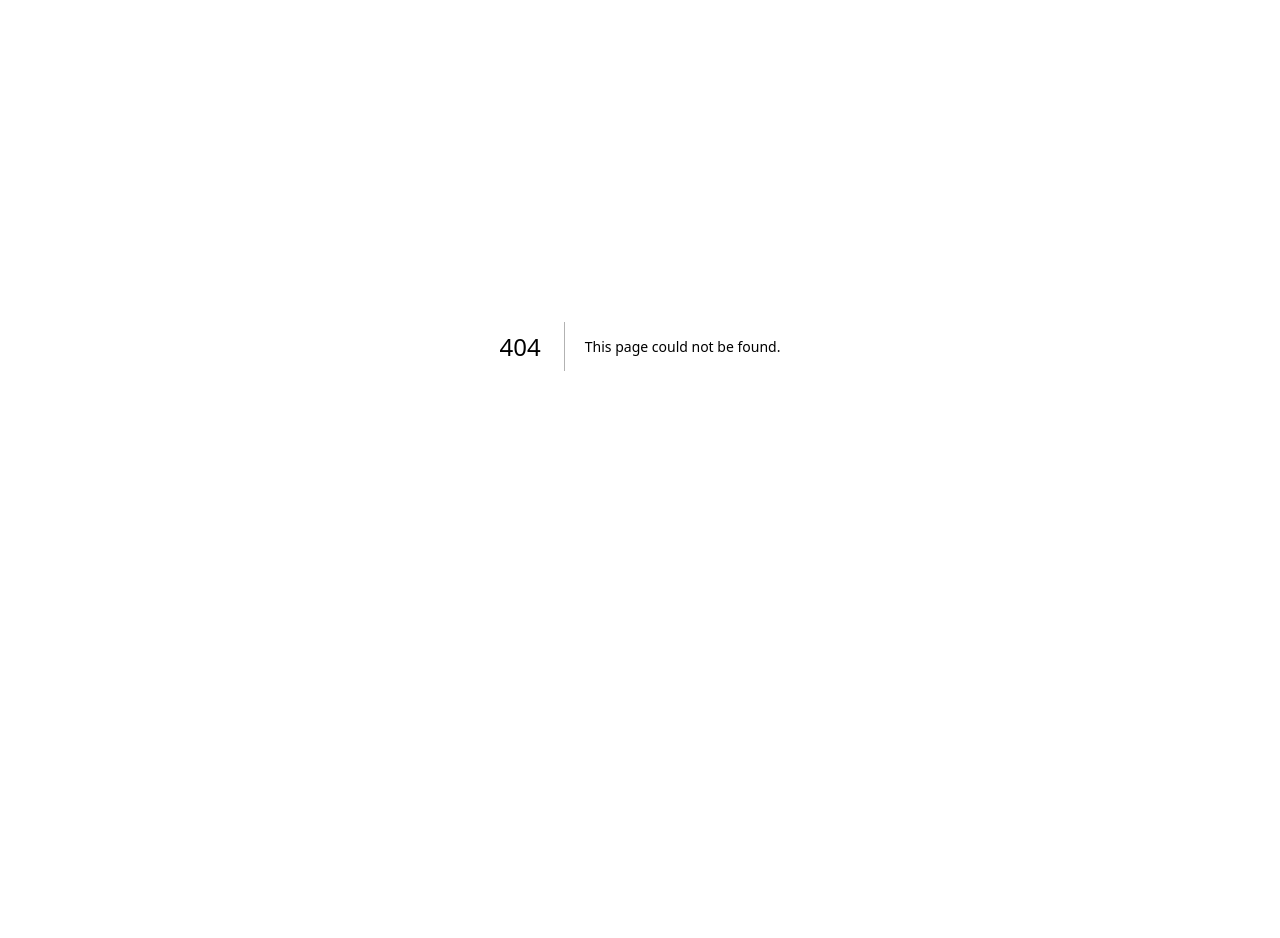
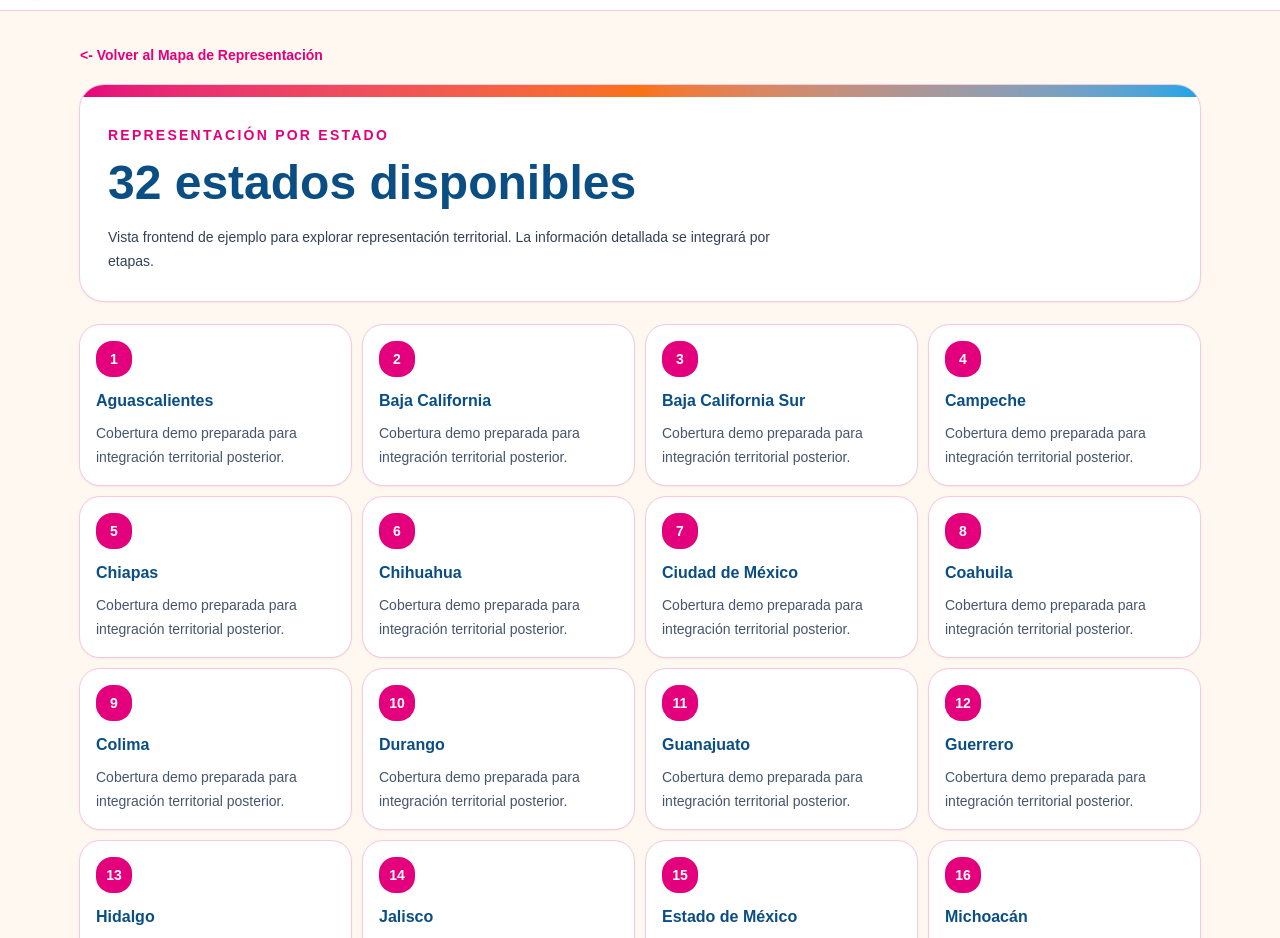
Before and after one commit to TecnocraciaParticipativaMexico/Plataforma, a Next.js app in the folder web/: page /congreso-civico/representacion/estados in a window 1280 px wide. Before the commit this address had no page. Shown: the part 54-992 px from the top of the page. Before the commit the page ends 800 px from the top, so only its background shows below. Built offline with nearby package versions, Linux system fonts and the light colour scheme.

Commit message:
Agrega vista de representación por estados

```diff
--- /dev/null
+++ b/web/app/congreso-civico/representacion/estados/page.tsx
@@ -0,0 +1,71 @@
+import Link from "next/link";
+
+const estadosMexico = [
+  "Aguascalientes",
+  "Baja California",
+  "Baja California Sur",
+  "Campeche",
+  "Chiapas",
+  "Chihuahua",
+  "Ciudad de México",
+  "Coahuila",
+  "Colima",
+  "Durango",
+  "Guanajuato",
+  "Guerrero",
+  "Hidalgo",
+  "Jalisco",
+  "Estado de México",
+  "Michoacán",
+  "Morelos",
+  "Nayarit",
+  "Nuevo León",
+  "Oaxaca",
+  "Puebla",
+  "Querétaro",
+  "Quintana Roo",
+  "San Luis Potosí",
+  "Sinaloa",
+  "Sonora",
+  "Tabasco",
+  "Tamaulipas",
+  "Tlaxcala",
+  "Veracruz",
+  "Yucatán",
+  "Zacatecas",
+] as const;
+
+export default function CongresoCivicoRepresentacionEstadosPage() {
+  return (
+    <main className="min-h-screen bg-[#FFF8F0] text-[#0A4E84]">
+      <div className="mx-auto max-w-6xl px-4 py-8">
+        <Link href="/congreso-civico/representacion" className="mb-5 inline-block text-sm font-semibold text-[#E4007C]">
+          {"<-"} Volver al Mapa de Representación
+        </Link>
+
+        <section className="mb-6 overflow-hidden rounded-[24px] bg-white shadow-sm ring-1 ring-[#F7C9DD]">
+          <div className="h-3 bg-gradient-to-r from-[#E4007C] via-[#F97316] via-[#F2C300] via-[#16A34A] to-[#0EA5E9]" />
+          <div className="p-5 md:p-7">
+            <div className="mb-2 text-sm font-bold uppercase tracking-[0.16em] text-[#E4007C]">Representación por estado</div>
+            <h1 className="text-3xl font-bold leading-tight md:text-5xl">32 estados disponibles</h1>
+            <p className="mt-3 max-w-2xl text-sm leading-6 text-slate-700">
+              Vista frontend de ejemplo para explorar representación territorial. La información detallada se integrará por etapas.
+            </p>
+          </div>
+        </section>
+
+        <section className="grid gap-3 sm:grid-cols-2 lg:grid-cols-4">
+          {estadosMexico.map((estado, index) => (
+            <article key={estado} className="rounded-[20px] bg-white p-4 shadow-sm ring-1 ring-[#F7C9DD]">
+              <div className="mb-3 inline-flex h-9 w-9 items-center justify-center rounded-2xl bg-[#E4007C] text-sm font-bold text-white">
+                {index + 1}
+              </div>
+              <h2 className="text-base font-bold text-[#0A4E84]">{estado}</h2>
+              <p className="mt-2 text-sm leading-6 text-slate-600">Cobertura demo preparada para integración territorial posterior.</p>
+            </article>
+          ))}
+        </section>
+      </div>
+    </main>
+  );
+}
```
